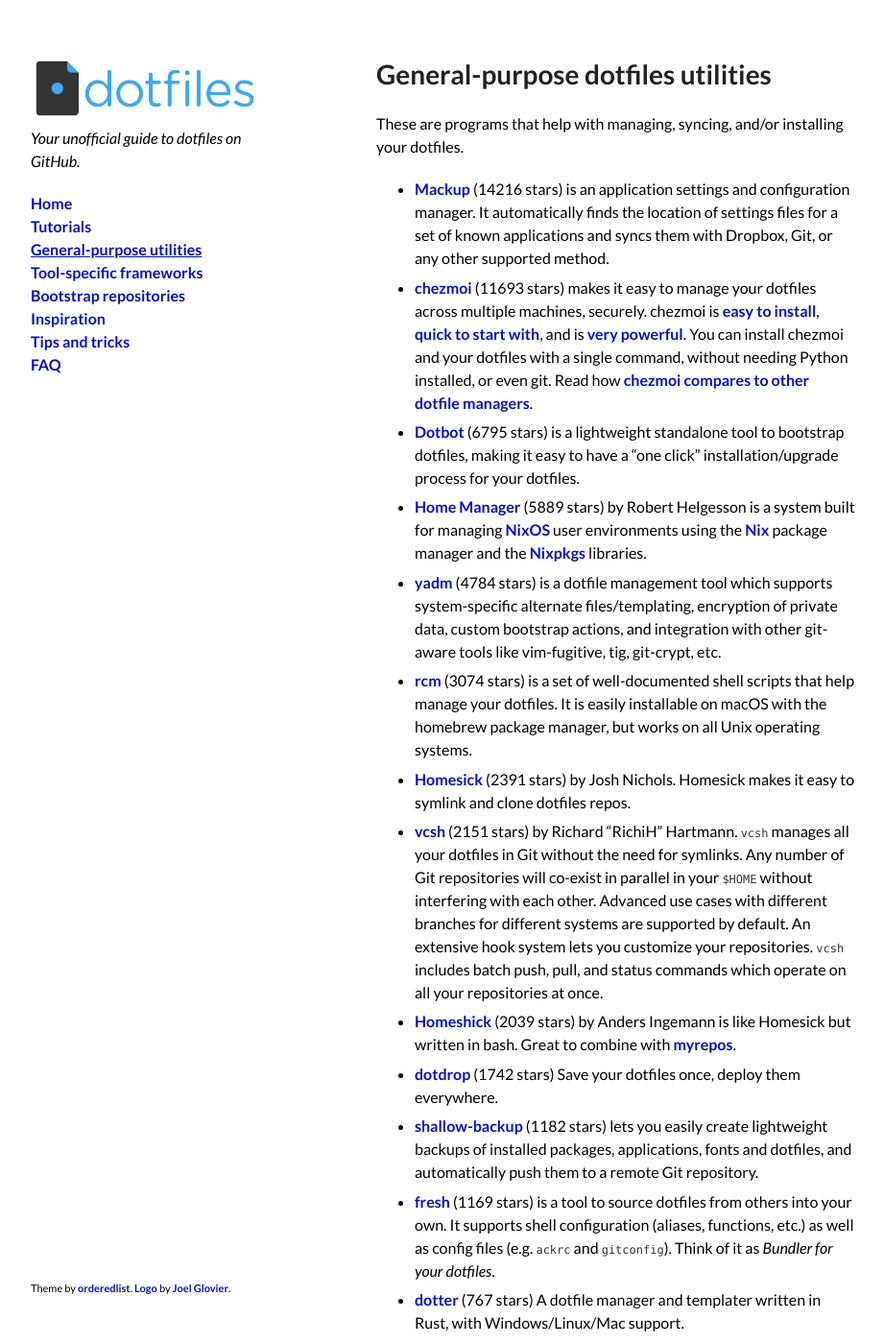
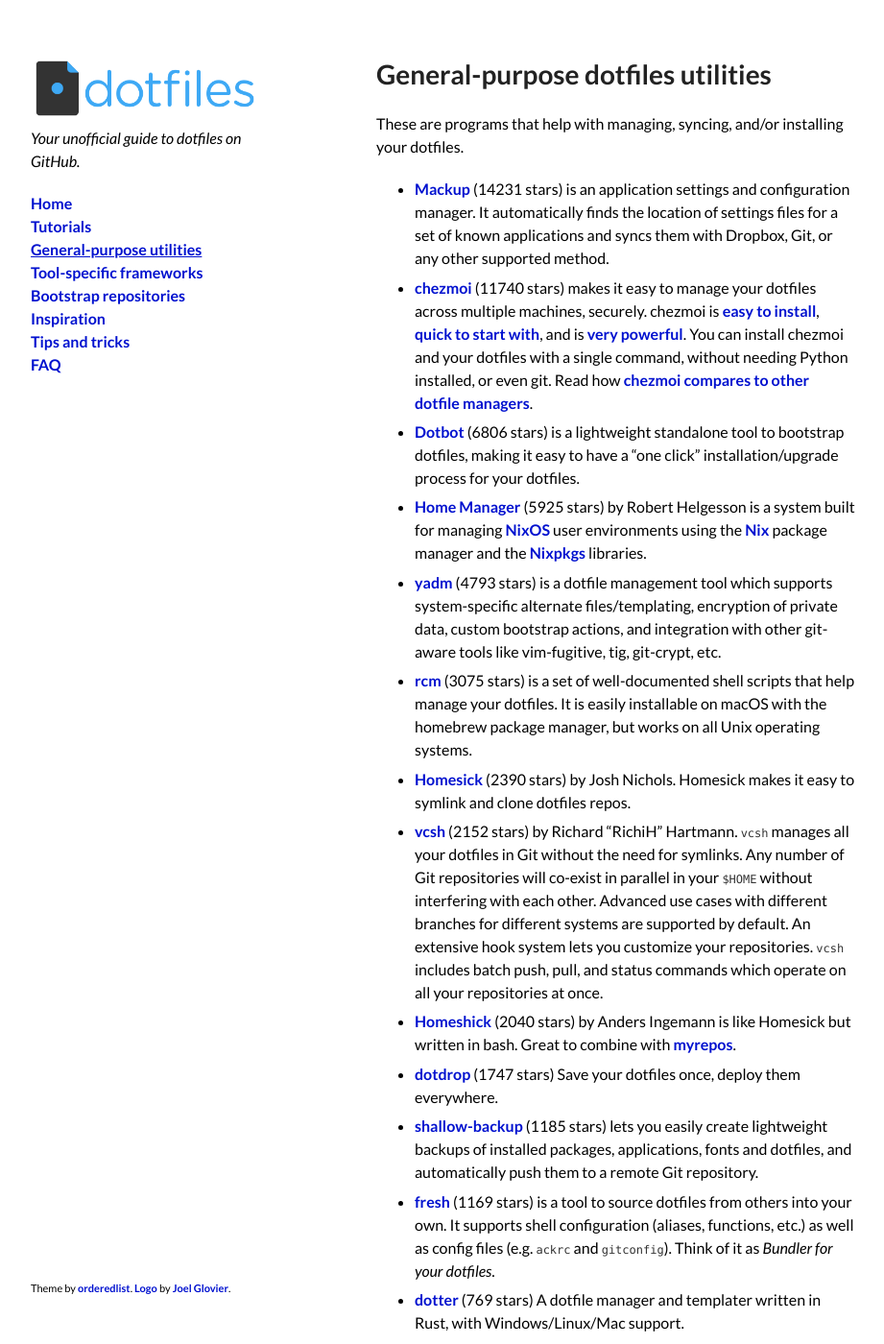
Before and after one commit to dotfiles/dotfiles.github.com, a Jekyll site: the page built from utilities.md, in a window 1280 px wide and 1400 px high. Shown: the whole window at 96% size, without its empty margins (178-1099 px from the left). Built offline with Jekyll 4.4.1, drawn with Linux system fonts in a browser that asks for light colours; comment, search, counter and statistics services are not loaded; some of the changed text lies outside the part shown.

Commit message:
Update star counts

```diff
--- a/_data/utilities.yml
+++ b/_data/utilities.yml
@@ -9,14 +9,14 @@
   notes: is a minimalist dotfile management framework, written 100% in bash.
   stars: 99
   url: https://github.com/bashdot/bashdot
-- forks: 460
+- forks: 464
   name: chezmoi
   notes: makes it easy to manage your dotfiles across multiple machines, securely.
     chezmoi is [easy to install](https://chezmoi.io/install/), [quick to start with](https://chezmoi.io/quick-start/),
     and is [very powerful](https://www.chezmoi.io/user-guide/setup/). You can install
     chezmoi and your dotfiles with a single command, without needing Python installed,
     or even git. Read how [chezmoi compares to other dotfile managers](https://www.chezmoi.io/comparison-table/).
-  stars: 11693
+  stars: 11740
   url: https://github.com/twpayne/chezmoi
   website: https://chezmoi.io
 - forks: 3
@@ -44,16 +44,16 @@
   notes: is a utility to manage your dotfiles, lightweight and simple.
   stars: 120
   url: https://github.com/justone/dfm
-- forks: 283
+- forks: 286
   name: Dotbot
   notes: is a lightweight standalone tool to bootstrap dotfiles, making it easy to
     have a "one click" installation/upgrade process for your dotfiles.
-  stars: 6795
+  stars: 6806
   url: https://github.com/anishathalye/dotbot
 - forks: 104
   name: dotdrop
   notes: Save your dotfiles once, deploy them everywhere.
-  stars: 1742
+  stars: 1747
   url: https://github.com/deadc0de6/dotdrop
 - forks: 31
   name: dotfiler
@@ -74,7 +74,7 @@
   name: dotgit
   notes: by Kobus van Schoor. A comprehensive and versatile dotfiles manager which
     helps to synchronize your dotfiles between multiple computers and devices.
-  stars: 163
+  stars: 164
   url: https://github.com/kobus-v-schoor/dotgit
 - forks: 2
   name: dotsecrets
@@ -95,7 +95,7 @@
   name: Dotsync
   notes: utility for syncing dotfiles between multiple machines from a Git repo or
     push using rsync.
-  stars: 318
+  stars: 319
   url: https://github.com/dotphiles/dotsync
 - forks: 15
   name: dotty
@@ -140,12 +140,12 @@
     you. Homely also has a clever Automatic Cleanup feature and good tutorials.
   stars: 45
   url: https://github.com/phodge/homely
-- forks: 1591
+- forks: 1602
   name: Home Manager
   notes: by Robert Helgesson is a system built for managing [NixOS](https://nixos.org)
     user environments using the [Nix](https://nixos.org/nix/) package manager and
     the [Nixpkgs](https://nixos.org/nixpkgs/) libraries.
-  stars: 5889
+  stars: 5925
   url: https://github.com/nix-community/home-manager
 - forks: 23
   name: Homemaker
@@ -158,12 +158,12 @@
   name: Homeshick
   notes: by Anders Ingemann is like Homesick but written in bash. Great to combine
     with [myrepos](https://web.archive.org/web/20200904205236/https://waiting-for-dev.github.io/blog/2014/05/04/distributable-and-organized-dotfiles-with-homeshick-and-mr/).
-  stars: 2039
+  stars: 2040
   url: https://github.com/andsens/homeshick
-- forks: 133
+- forks: 125
   name: Homesick
   notes: by Josh Nichols. Homesick makes it easy to symlink and clone dotfiles repos.
-  stars: 2391
+  stars: 2390
   url: https://github.com/technicalpickles/homesick
 - name: myrepos
   notes: is a tool to manage all your version control repositories at once.
@@ -177,18 +177,18 @@
     already available in the [Official Pearl Hub](https://github.com/pearl-hub).
   stars: 226
   url: https://github.com/pearl-core/pearl
-- forks: 132
+- forks: 133
   name: rcm
   notes: is a set of well-documented shell scripts that help manage your dotfiles.
     It is easily installable on macOS with the homebrew package manager, but works
     on all Unix operating systems.
-  stars: 3074
+  stars: 3075
   url: https://github.com/thoughtbot/rcm
 - forks: 245
   name: shallow-backup
   notes: lets you easily create lightweight backups of installed packages, applications,
     fonts and dotfiles, and automatically push them to a remote Git repository.
-  stars: 1182
+  stars: 1185
   url: https://github.com/alichtman/shallow-backup
 - forks: 13
   name: stowsh
@@ -200,7 +200,7 @@
     key differences that are more suitable to the deploy of dotfiles.
   stars: 2
   url: https://gitlab.com/semente/summon
-- forks: 120
+- forks: 121
   name: vcsh
   notes: by Richard "RichiH" Hartmann. `vcsh` manages all your dotfiles in Git without
     the need for symlinks. Any number of Git repositories will co-exist in parallel
@@ -208,14 +208,14 @@
     branches for different systems are supported by default. An extensive hook system
     lets you customize your repositories. `vcsh` includes batch push, pull, and status
     commands which operate on all your repositories at once.
-  stars: 2151
+  stars: 2152
   url: https://github.com/RichiH/vcsh
 - forks: 176
   name: yadm
   notes: is a dotfile management tool which supports system-specific alternate files/templating,
     encryption of private data, custom bootstrap actions, and integration with other
     git-aware tools like vim-fugitive, tig, git-crypt, etc.
-  stars: 4784
+  stars: 4793
   url: https://github.com/TheLocehiliosan/yadm
   website: https://yadm.io/
 - forks: 9
@@ -235,25 +235,25 @@
 - forks: 42
   name: dotter
   notes: A dotfile manager and templater written in Rust, with Windows/Linux/Mac support.
-  stars: 767
+  stars: 769
   url: https://github.com/SuperCuber/dotter
-- forks: 62
+- forks: 61
   name: dotfiles
   notes: Dotfile management made easy. Written in Python (available on PyPI) by Jon
     Bernard.
-  stars: 573
+  stars: 574
   url: https://github.com/jbernard/dotfiles
 - forks: 44
   name: comtrya
   notes: configuration Management for Localhost / dotfiles.
-  stars: 453
+  stars: 454
   url: https://github.com/comtrya/comtrya
   website: https://www.comtrya.dev/
 - forks: 8
   name: dotfiles
   notes: Dotfiles symbolic links management CLI written in Go, with Windows/Linux/Mac
     support.
-  stars: 217
+  stars: 218
   url: https://github.com/rhysd/dotfiles
 - forks: 0
   name: symly
@@ -267,10 +267,10 @@
     the job (rsync, git, Dropbox, Tresorit, ...)
   stars: 7
   url: https://github.com/loicrouchon/symly
-- forks: 923
+- forks: 925
   name: Mackup
   notes: is an application settings and configuration manager. It automatically finds
     the location of settings files for a set of known applications and syncs them
     with Dropbox, Git, or any other supported method.
-  stars: 14216
+  stars: 14231
   url: https://github.com/lra/mackup
```
Also changed, not shown: _data/bootstrap.yml (+6 -6 lines), _data/frameworks.yml (+43 -43 lines), _data/inspiration.yml (+26 -26 lines).
